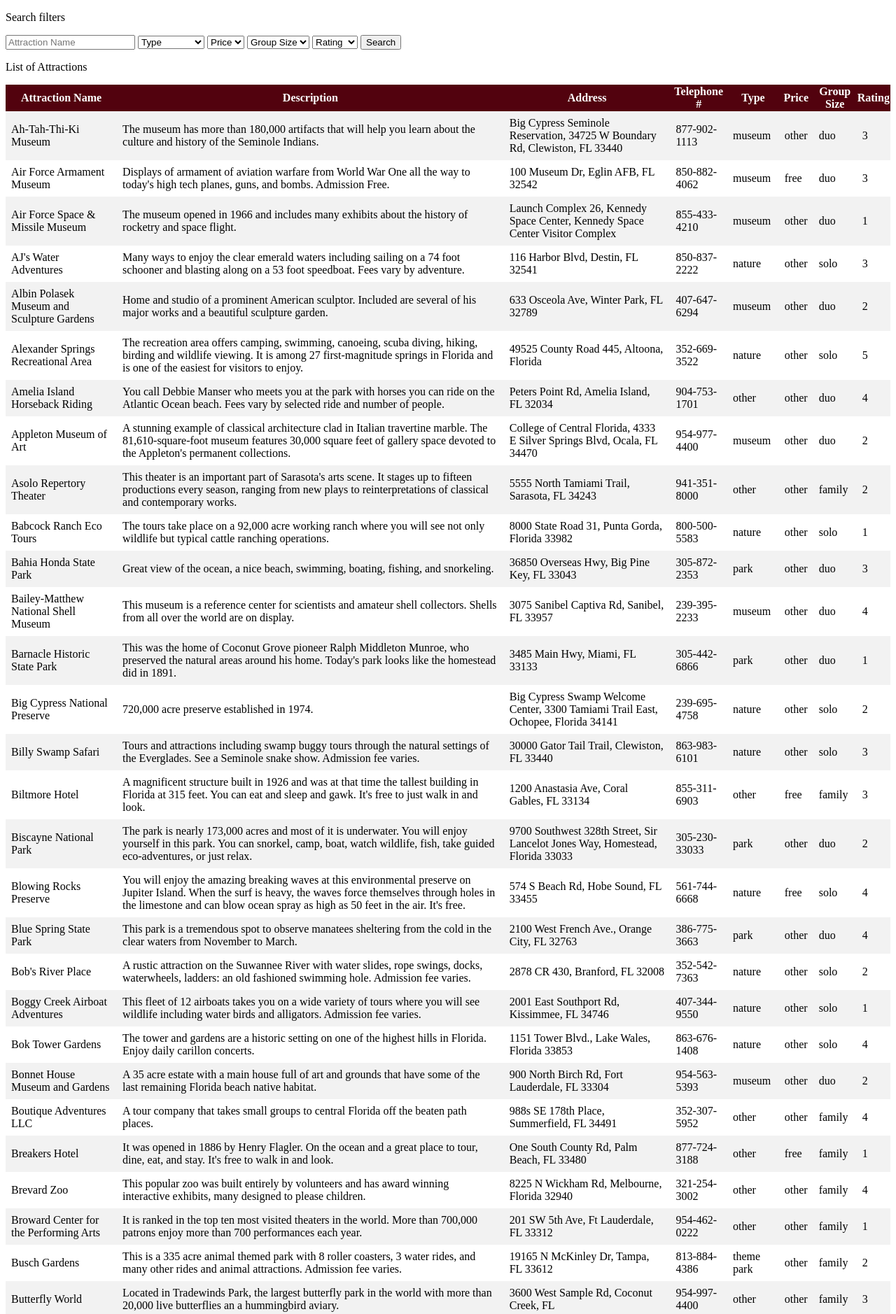
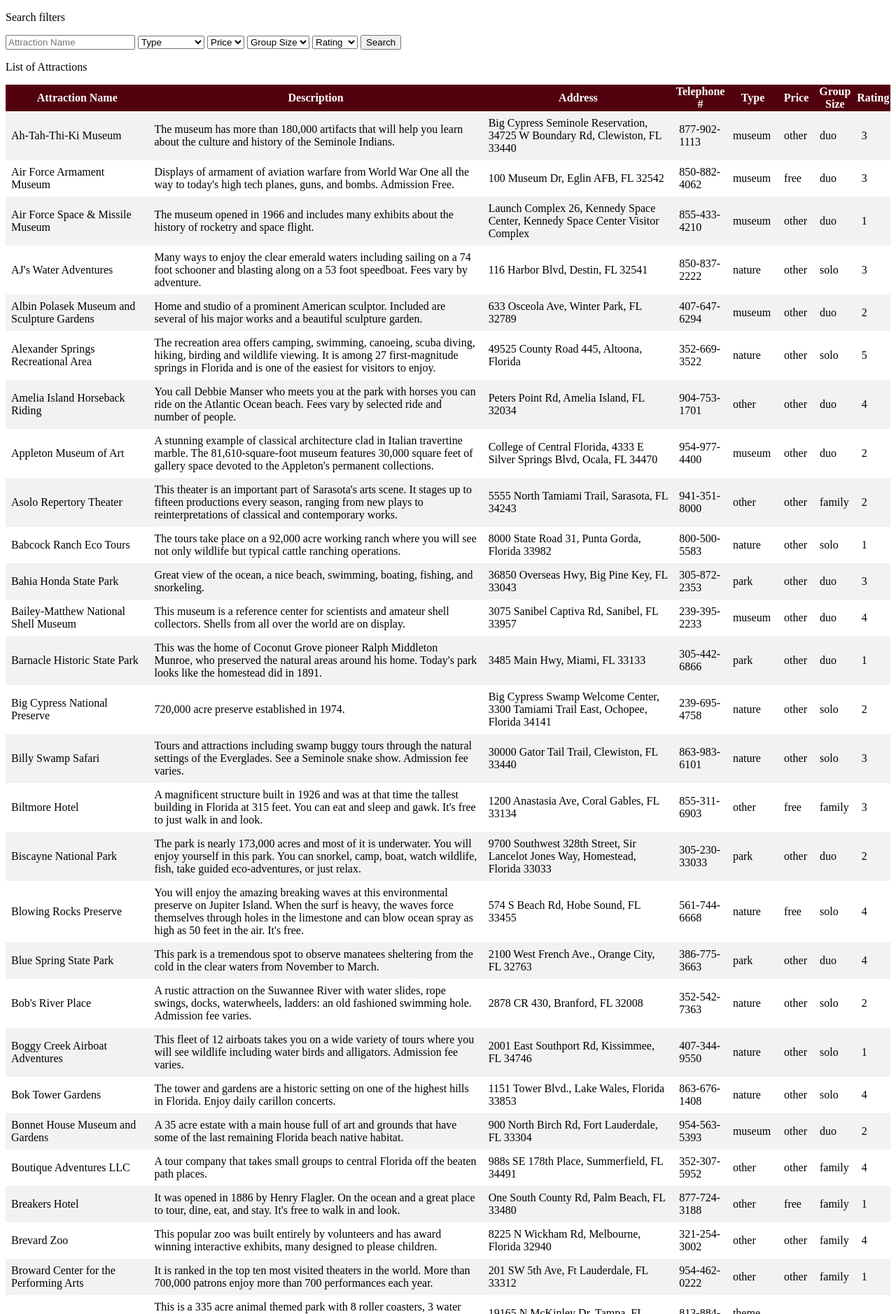
Before and after one commit to mcaveety/FBLA-Tourism-Search, a Flask app: page / in a window 1280 px wide. Shown: the top 1878 px of the page at 70% size. Run offline with Flask 2, Linux system fonts and the light colour scheme.

Commit message:
Updates to CSS styling

```diff
--- a/templates/table.html
+++ b/templates/table.html
@@ -40,7 +40,17 @@
 </form>
 
 <p>List of Attractions</p>
-<table>
+<table style="width: 100%">
+    <colgroup>
+        <col span="1" style="width: 15%;">
+        <col span="1" style="width: 35%;">
+        <col span="1" style="width: 20%;">
+        <col span="1" style="width: 5%;">
+        <col span="1" style="width: 3%;">
+        <col span="1" style="width: 2%;">
+        <col span="1" style="width: 2%;">
+        <col span="1" style="width: 1%;">
+    </colgroup>
     <tr>
         <th>Attraction Name</th>
         <th>Description</th>
```
